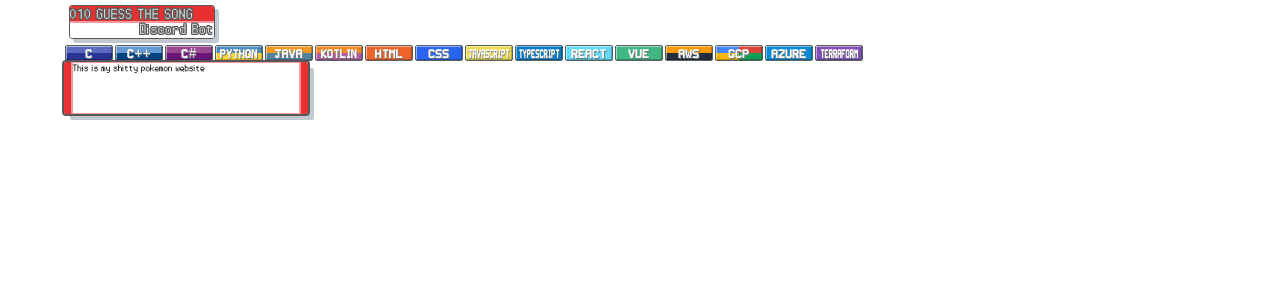
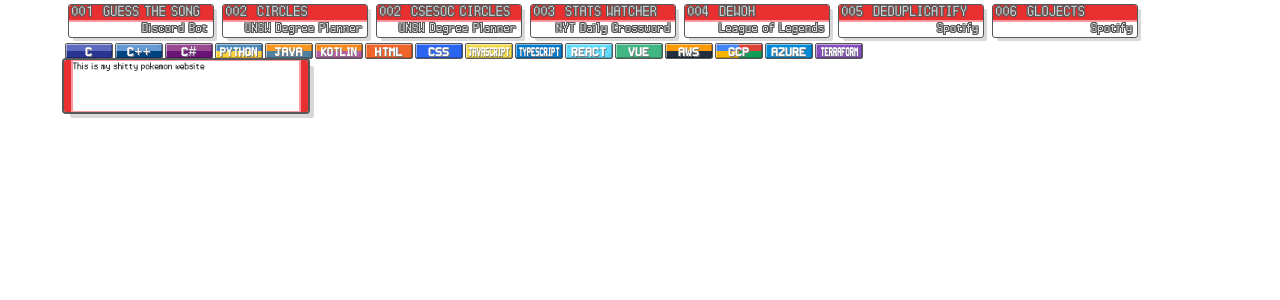
Before and after one commit to hayeselnut/hayeselnut.github.io, a React (Create React App) app: page / in a window 1280 px wide. Shown: the top 300 px of the page. Built offline with nearby package versions, Linux system fonts and the light colour scheme.

Commit message:
css colours

```diff
--- a/src/App.tsx
+++ b/src/App.tsx
@@ -17,7 +17,17 @@ const App = () => {
       <main>
         <Container className='main-container'>
           {/* <ProjectShowcase /> */}
-          <TitleCard />
+          <div style={{ display: 'flex', flexWrap: 'wrap' }}>
+            <TitleCard id={1} name="Guess the Song" category="Discord Bot" />
+            <TitleCard id={2} name="Circles" category="UNSW Degree Planner" />
+            <TitleCard id={2} name="CSESoc Circles" category="UNSW Degree Planner" />
+
+            <TitleCard id={3} name="Stats Watcher" category="NYT Daily Crossword" />
+            <TitleCard id={4} name="Dewoh" category="League of Legends" />
+            <TitleCard id={5} name="Deduplicatify" category="Spotify" />
+            <TitleCard id={6} name="Glojects" category="Spotify" />
+
+          </div>
 
           <div style={{ display: 'flex', flexWrap: 'wrap' }}>
             <TechnologyType technology='c' />
@@ -41,7 +51,9 @@ const App = () => {
             <TechnologyType technology='terraform' />
           </div>
 
-          <TextFrame />
+          <TextFrame>
+            This is my shitty pokemon website
+          </TextFrame>
         </Container>
       </main>
     </>
--- a/src/components/technology-type.tsx
+++ b/src/components/technology-type.tsx
@@ -2,6 +2,7 @@ import React from 'react';
 import styled from '@emotion/styled';
 import { lighten, darken } from '@mui/material';
 import { Technology } from '../types/technology-type';
+import { FC } from 'react';
 
 const Rectangle = styled('div')`
   display: grid;
@@ -9,7 +10,7 @@ const Rectangle = styled('div')`
   grid-template-rows: 1px 6px 6px 1px;
 
   margin: 2px;
-  outline: 1px solid #586060;
+  outline: 1px solid var(--pokemon-dark-grey);
   border-radius: 1px;
 
   position: relative;
@@ -40,7 +41,7 @@ const TextContainer = styled('div')`
   align-items: center
 `;
 
-const Text = styled('span')(({ technology }: Props) => {
+const Text: FC<{technology: Technology}> = styled('span')(({ technology }) => {
   const scaleFactor = technology.length <= 5
     ? 1
     : technology.length <= 6
@@ -53,7 +54,7 @@ const Text = styled('span')(({ technology }: Props) => {
     'fontFamily': '\'Super Smash TV\', sans-serif',
     'textTransform': 'uppercase',
     'color': 'white',
-    'textShadow': '1px 1px 0 #707878',
+    'textShadow': '1px 1px 0 var(--pokemon-grey)',
     'fontSize': '14px',
     'transform': `scale(${scaleFactor}, 1)`,
     ' -webkit-transform': `scale(${scaleFactor}, 1)`,
@@ -83,13 +84,9 @@ const colors: TechnologyColors = {
   'azure': ['#008AD7', '#008AD7', '#008AD7', '#008AD7'],
 };
 
-type Props = {
-  technology: Technology
-}
-
-const TechnologyType = ({ technology }: Props) => (
+const TechnologyType: FC<{technology: Technology}> = ({ technology }) => (
   <Rectangle>
-    <NormalColor color='#f8f8f8' />
+    <NormalColor color='var(--pokemon-white)' />
     <LightenColor color={colors[technology][0]} />
     <LightenColor color={colors[technology][1]} />
     <NormalColor color={colors[technology][1]} />
@@ -107,7 +104,7 @@ const TechnologyType = ({ technology }: Props) => (
     <NormalColor color={colors[technology][2]} />
     <DarkenColor color={colors[technology][2]} />
     <DarkenColor color={colors[technology][3]} />
-    <NormalColor color='#586060' />
+    <NormalColor color='var(--pokemon-dark-grey)' />
 
     <Dot style={{ top: '2px', left: '2px' }} />
     <Dot style={{ top: '2px', right: '2px' }} />
--- a/src/components/text-frame.tsx
+++ b/src/components/text-frame.tsx
@@ -1,23 +1,18 @@
-import React from 'react';
+import React, { FC } from 'react';
 import styled from '@emotion/styled';
 
-// 244 x 52px
-// 2px #585858
-// 7px #E83030
-// 2px #F898A0 (1px bottom top)
-
 const Frame = styled('div')`
-  outline: 2px solid #585858;
+  outline: 2px solid var(--pokemon-dark-grey);
 
   border-radius: 2px;
-  background: #E83030;
+  background: var(--pokemon-red);
 
   width: 244px;
   height: 52px;
 
   position: relative;
 
-  box-shadow: 6px 6px #c0c8d0;
+  box-shadow: 6px 6px var(--pokemon-light-grey);
 
   display: flex;
   justify-content: center;
@@ -27,20 +22,20 @@ const Frame = styled('div')`
 const Textbox = styled('div')`
   height: 50px;
   width: 226px;
-  border: 1px solid #F898A0;
+  border: 1px solid var(--pokemon-light-red);
 
-  box-shadow: 0 0 0 1px #F898A0;
+  box-shadow: 0 0 0 1px var(--pokemon-light-red);
   background: white;
 
   font-size: 12px;
   font-family: "pokemondppt";
 `;
 
-const TextFrame = () => {
+const TextFrame: FC = ({ children }) => {
   return (
     <Frame>
       <Textbox>
-        This is my shitty pokemon website
+        {children}
       </Textbox>
     </Frame>
   );
--- a/src/components/title-card.tsx
+++ b/src/components/title-card.tsx
@@ -1,67 +1,74 @@
-import React from 'react';
+import React, { FC } from 'react';
 import styled from '@emotion/styled';
 
-// 1px solid border
-// 144px x 32px
+const Card = styled('div')`
+  display: grid;
+  grid-template-rows: 15px 2px 15px;
 
-
-// background: #E83030;
-// background: linear-gradient(#E83030 0 50%, #F898A0 50% 56%, white 51% 100%);
-
-const Card = styled('div')`
   width: 144px;
   height: 32px;
 
   margin: 5px;
 
-  border: 1px solid #585858;
-  border-radius: 3px;
+  outline: 1px solid var(--pokemon-dark-grey);
+  border-radius: 2px;
 
   overflow: hidden;
 
-  box-shadow: 4px 4px #c0c8d0;
+  box-shadow: 4px 4px var(--pokemon-light-grey);
 
-  color: #d0d8d8;
+  color: var(--pokemon-light-grey);
+  font-family: pokemondppt, san-serif;
   letter-spacing: 0.5px;
-  font-family: "pokemondppt", san-serif;
+
   text-shadow:
-    1px 0 #585858,
-    0 1px #585858,
-    -1px 0 #585858,
-    0 -1px #585858,
-    1px 1px #585858,
-    -1px 1px #585858,
-    -1px -1px #585858,
-    1px -1px #585858;
+    1px 0 var(--pokemon-dark-grey),
+    0 1px var(--pokemon-dark-grey),
+    -1px 0 var(--pokemon-dark-grey),
+    0 -1px var(--pokemon-dark-grey),
+    1px 1px var(--pokemon-dark-grey),
+    -1px 1px var(--pokemon-dark-grey),
+    -1px -1px var(--pokemon-dark-grey),
+    1px -1px var(--pokemon-dark-grey);
 `;
 
 const Name = styled('div')`
-  background: #E83030;
+  background: var(--pokemon-red);
+  text-transform: uppercase;
   display: flex;
-  align-itmes: center;
-  height: 15px;
-  border-bottom: 2px solid #F898A0;
+  align-items: center;
+  padding-left: 3px;
+`;
+
+const Divider = styled('div')`
+  background: var(--pokemon-light-red);
 `;
 
 const Category = styled('div')`
   background: white;
   display: flex;
   align-items: center;
-  height: 15px;
   justify-content: flex-end;
+  padding-right: 4px;
+  padding-bottom: 2px;
+  font-size: 16px;
 `;
 
-const TitleCard = () => {
-  return (
+const TitleCard: FC<{id: number, name: string, category: string}> = ({ id, name, category }) => (
   <Card>
     <Name>
-        010 GUESS THE SONG
+      <span style={{ marginRight: '10px' }}>
+        {String(id).padStart(3, '0')}
+      </span>
+      <span>
+        {name}
+      </span>
     </Name>
+    <Divider />
     <Category>
-        Discord Bot
+      {category}
     </Category>
   </Card>
 );
-};
 
 export default TitleCard;
--- a/src/index.css
+++ b/src/index.css
@@ -6,6 +6,16 @@
 @font-face {
   font-family: "pokemondppt";
   src: url("./assets/fonts/pokemondppt.ttf");
+}
+
+:root {
+  --pokemon-red: #E83030;
+  --pokemon-light-red: #F898A0;
+  --pokemon-white: #F8F8F8;
+  --pokemon-light-grey: #D8D8D8;
+  --pokemon-grey: #787878;
+  --pokemon-dark-grey: #585858;
+  --pokemon-black: #212121;
 }
 
 body {
--- a/src/styles/pokeball.css
+++ b/src/styles/pokeball.css
@@ -1,10 +1,3 @@
-:root {
-    --white: #fff;
-    --gray: #eee;
-    --red: #e53935;
-    --black: #212121;
-}
-
 .pokeball-container {
     display: flex;
     justify-content: center;
@@ -47,10 +40,10 @@
     left: 0;
     width: 40px;
     height: 20px;
-    background-color: var(--red);
+    background-color: var(--pokemon-red);
     border-radius: 25px 25px 0 0;
-    border: 2px solid var(--black);
-    border-bottom: 1px solid var(--black);
+    border: 2px solid var(--pokemon-black);
+    border-bottom: 1px solid var(--pokemon-black);
 }
 
 /* Pokeball button */
@@ -63,16 +56,16 @@
     width: 12px;
     height: 12px;
     transform: translate(-50%, calc(50% + 1px));
-    background-color: var(--white);
+    background-color: white;
     border-radius: 50%;
-    border: 2px solid var(--black);
+    border: 2px solid var(--pokemon-black);
 }
 
 .pokeball-open .pokeball-lid,
 .pokeball:hover .pokeball-lid {
     top: -30%;
     left: 0;
-    border: 2px solid var(--black);
+    border: 2px solid var(--pokemon-black);
 
 }
 
@@ -80,7 +73,7 @@
 .pokeball:hover .pokeball-base {
     top: 80%;
     left: 0;
-    border: 2px solid var(--black);
+    border: 2px solid var(--pokemon-black);
 
 }
 
@@ -93,6 +86,6 @@
     height: 20px;
     background-color: var(--white);
     border-radius: 0 0 25px 25px;
-    border: 2px solid var(--black);
-    border-top: 1px solid var(--black);
+    border: 2px solid var(--pokemon-black);
+    border-top: 1px solid var(--pokemon-black);
 }
```
Lines whose indentation alone changed are shown as unchanged.
